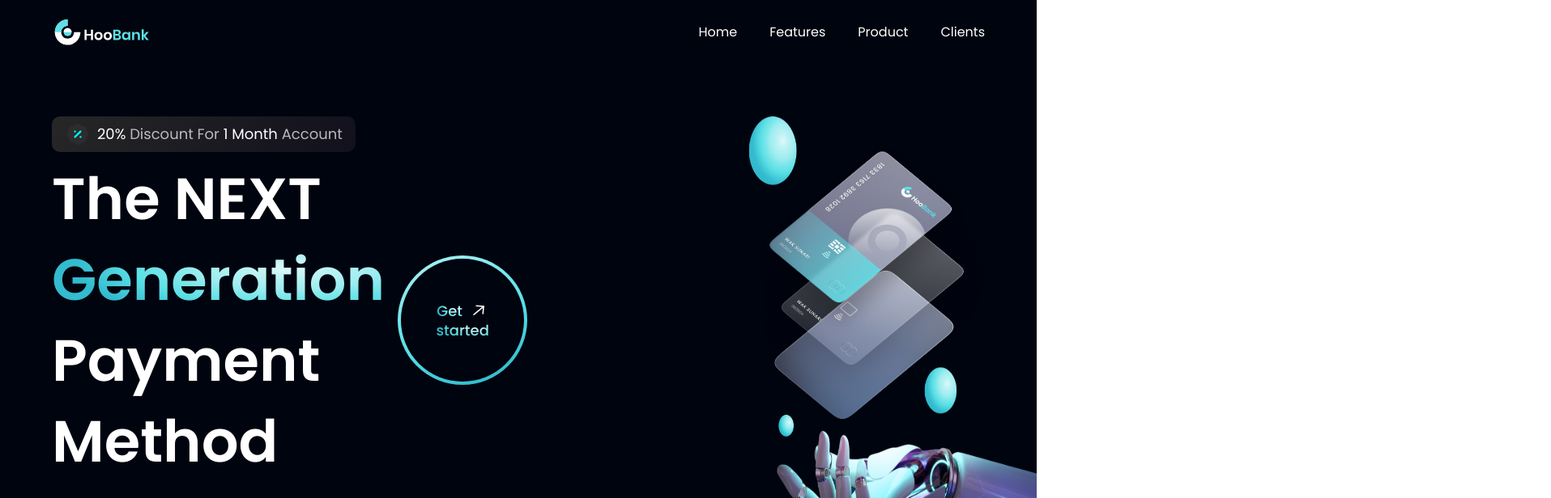
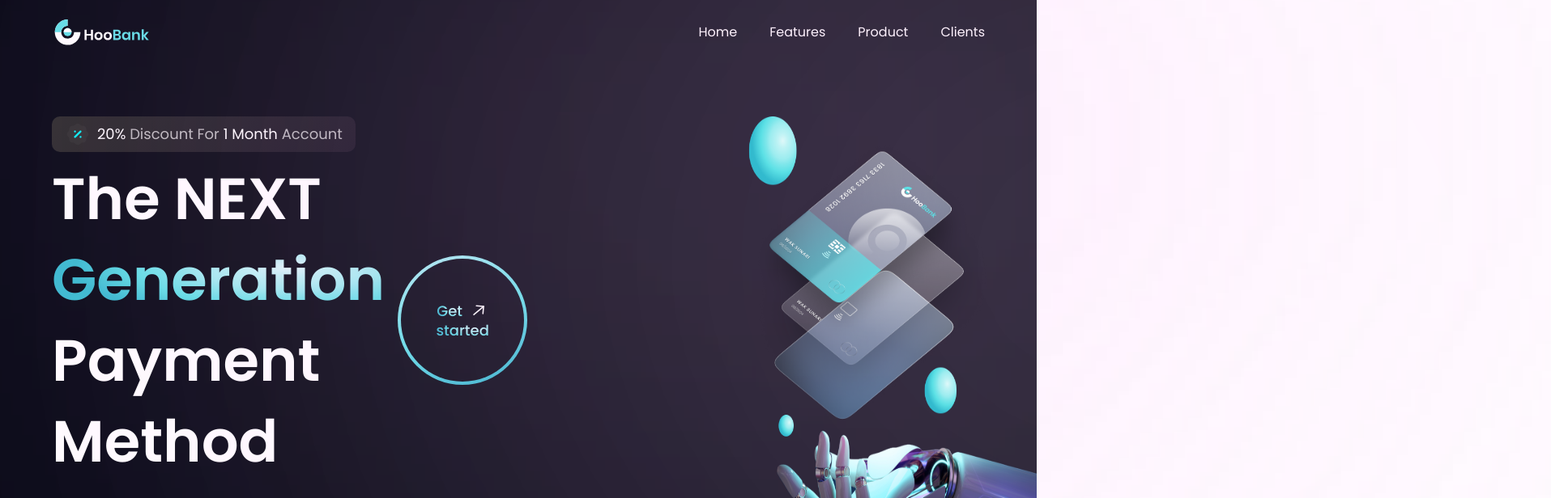
Before and after one commit to AMJchamod/Mordern_Bank_Ui_React-Vite-Tailwind, a React (Vite) app: page / in a window 1280 px wide. Shown: the top 616 px of the page at 81% size, 1915 px wide, since content can reach past the window. Built offline with nearby package versions, Linux system fonts and the light colour scheme.

Commit message:
add color layers to the robort hand

```diff
--- a/src/components/Hero.jsx
+++ b/src/components/Hero.jsx
@@ -29,8 +29,13 @@
       </p>
 
     </div>
+
     <div>
     <img src={robot} alt='robot' className="w-[100%] h-[100%] relative z-[5]" />
+    <div className='absolute z-[0] w-[40%] h-[35%] top-0 pink__gradient'></div>
+    <div className='absolute z-[1] w-[80%] h-[80%] top-0 pink__gradient rounded-full bottom-40 white__gradient'></div>
+    <div className='absolute z-[0] w-[50%] h-[50%] top-0 pink__gradient right-20 bottom-20 blue__gradient'></div>
+
     </div>
 
   </section>
```
